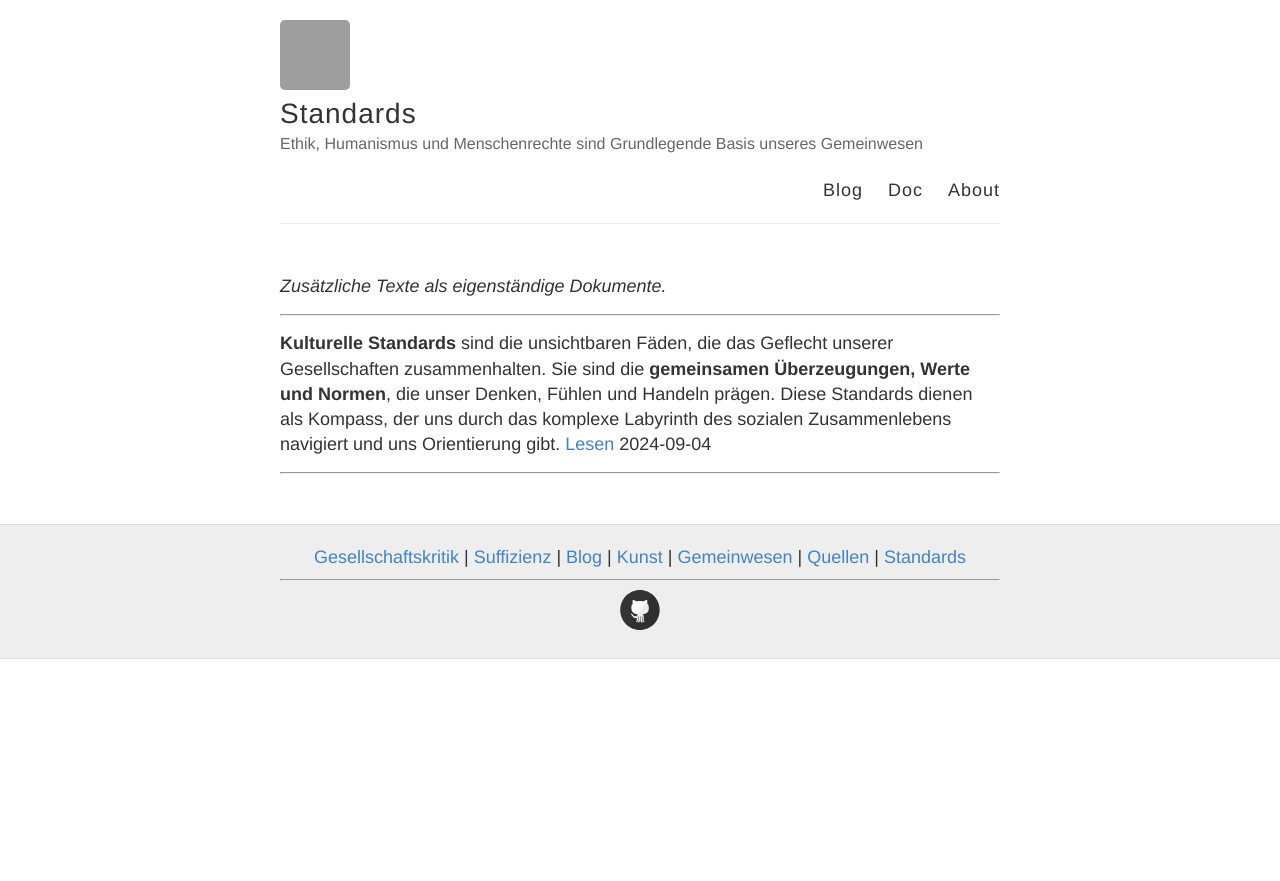
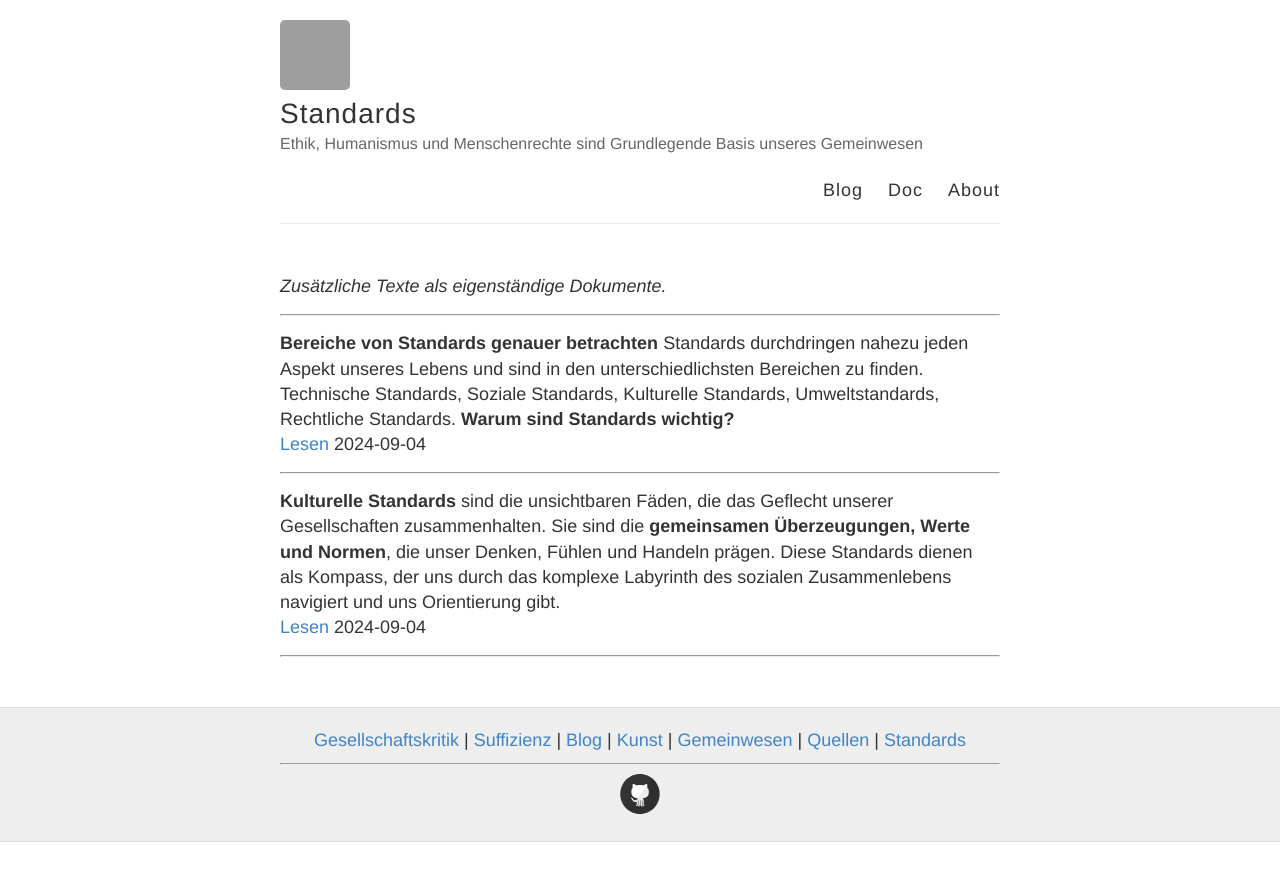
Before and after one commit to S2030c/standards, a Jekyll site: the page built from doc/index.md, in a window 1280 px wide. Shown: the top 881 px of the page. Built offline with Jekyll 4.4.1, drawn with Linux system fonts in a browser that asks for light colours; our own code applies the rules of GitHub Pages for plain Markdown files; grey boxes are pictures that could not be loaded.

Commit message:
Update index.md

```diff
--- a/doc/index.md
+++ b/doc/index.md
@@ -1,9 +1,13 @@
 *Zusätzliche Texte als eigenständige Dokumente.*
-
-
 
 ----
 
-**Kulturelle Standards** sind die unsichtbaren Fäden, die das Geflecht unserer Gesellschaften zusammenhalten. Sie sind die **gemeinsamen Überzeugungen, Werte und Normen**, die unser Denken, Fühlen und Handeln prägen. Diese Standards dienen als Kompass, der uns durch das komplexe Labyrinth des sozialen Zusammenlebens navigiert und uns Orientierung gibt. [Lesen](./kulturelle-standards/) 2024-09-04
+**Bereiche von Standards genauer betrachten** Standards durchdringen nahezu jeden Aspekt unseres Lebens und sind in den unterschiedlichsten Bereichen zu finden. Technische Standards, Soziale Standards, Kulturelle Standards, Umweltstandards, Rechtliche Standards. **Warum sind Standards wichtig?**
+[Lesen](./bereiche-von-standards/) 2024-09-04
 
 ----
+
+**Kulturelle Standards** sind die unsichtbaren Fäden, die das Geflecht unserer Gesellschaften zusammenhalten. Sie sind die **gemeinsamen Überzeugungen, Werte und Normen**, die unser Denken, Fühlen und Handeln prägen. Diese Standards dienen als Kompass, der uns durch das komplexe Labyrinth des sozialen Zusammenlebens navigiert und uns Orientierung gibt.
+[Lesen](./kulturelle-standards/) 2024-09-04
+
+----
```
